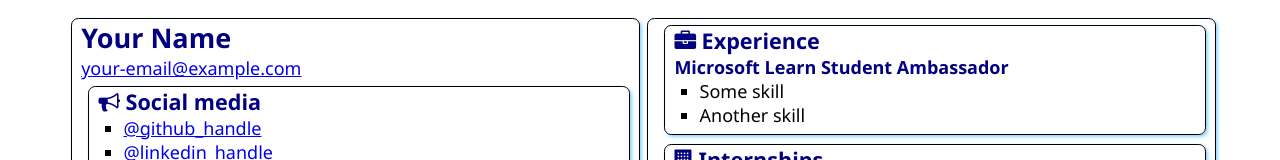
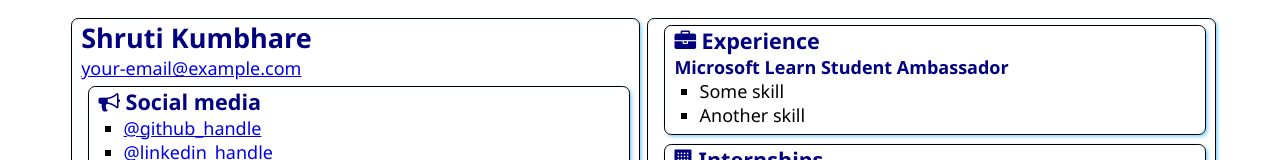
Before and after one commit to ShrutiKumbhare/SATechnicalOnboarding, a plain HTML site: page src/index.html in a window 1280 px wide. Shown: the top 160 px of the page. Drawn offline with Linux system fonts and the light colour scheme.

Commit message:
added my name&personalization

```diff
--- a/src/index.html
+++ b/src/index.html
@@ -12,7 +12,7 @@
 <body>
     <main>
         <article class="box">
-            <h1>Your Name</h1>
+            <h1>Shruti Kumbhare</h1>
             <div><a href="mailto:your.email@example.com">your-email@example.com</a></div>
 
             <section class="box">
```
